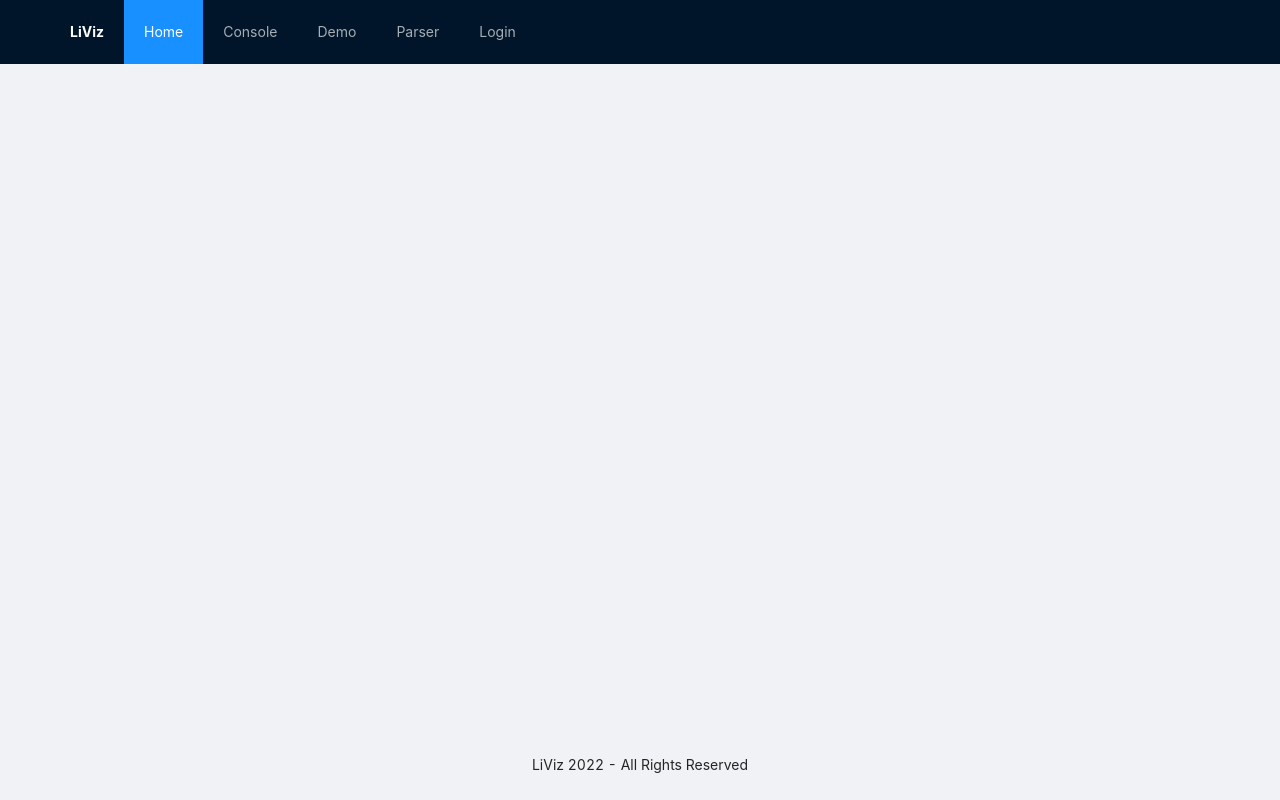
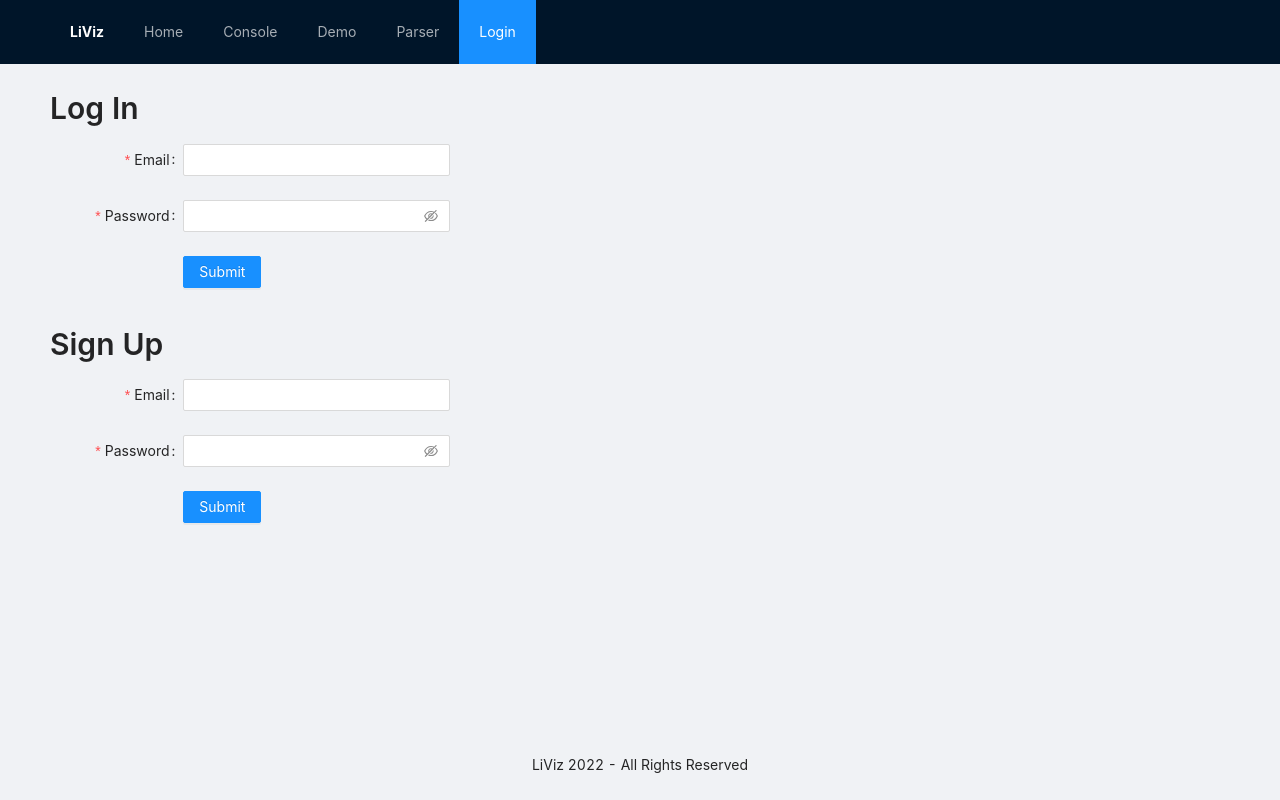
Before and after one commit to LiViz-cc/lvz-frontend, a React (Create React App) app: page /login in a window 1280 px wide. Built offline with nearby package versions, Linux system fonts and the light colour scheme.

Commit message:
add feature: introduce redux

```diff
--- a/package.json
+++ b/package.json
@@ -4,6 +4,7 @@
   "private": true,
   "dependencies": {
     "@ant-design/icons": "^4.7.0",
+    "@reduxjs/toolkit": "^1.8.2",
     "@testing-library/jest-dom": "^5.16.4",
     "@testing-library/react": "^13.0.1",
     "@testing-library/user-event": "^13.5.0",
@@ -16,6 +17,7 @@
     "echarts": "^5.3.2",
     "react": "^18.0.0",
     "react-dom": "^18.0.0",
+    "react-redux": "^8.0.2",
     "react-router-dom": "^6.3.0",
     "react-scripts": "5.0.1",
     "typescript": "^4.6.3",
--- a/src/components/layouts/Content.tsx
+++ b/src/components/layouts/Content.tsx
@@ -7,6 +7,7 @@ import Home from '../pages/Home';
 import Console from '../pages/Console';
 import Demo from '../pages/Demo';
 import Parser from '../pages/Parser';
+import Login from '../pages/Login';
 
 const Content: FC = () => (
   <Layout.Content className="lvz-content">
@@ -15,6 +16,7 @@ const Content: FC = () => (
       <Route element={<Console />} path="/console" />
       <Route element={<Demo />} path="/demo" />
       <Route element={<Parser />} path="/parser" />
+      <Route element={<Login />} path="/login" />
     </Routes>
   </Layout.Content>
 );
--- a/src/components/layouts/Header.tsx
+++ b/src/components/layouts/Header.tsx
@@ -17,6 +17,8 @@ const Header: FC = () => {
       setCurrent('demo');
     } else if (pathname.startsWith('/parser')) {
       setCurrent('parser');
+    } else if (pathname.startsWith('/login')) {
+      setCurrent('login');
     } else if (pathname.startsWith('/')) {
       setCurrent('home');
     }
--- /dev/null
+++ b/src/components/pages/Login.tsx
@@ -0,0 +1,134 @@
+/* eslint-disable no-underscore-dangle */
+import React, { FC, useEffect, useState } from 'react';
+import axios from 'axios';
+import * as echarts from 'echarts';
+import {
+  Typography, Form, Input, Checkbox, Button, Tabs, Table, Tag,
+  Select, Slider, Row, Col,
+} from 'antd';
+import FormItem from 'antd/lib/form/FormItem';
+
+const BACKEND_URL = process.env.REACT_APP_BACKEND_URL;
+
+const { Title, Paragraph } = Typography;
+const { TabPane } = Tabs;
+const { Column } = Table;
+
+type User = {
+  _id: {
+    $oid: string
+  },
+  email: string,
+};
+
+const Login: FC = () => {
+  const [user, setUser] = useState<User | null>(null);
+  const [token, setToken] = useState<string | null>(null);
+
+  const login = (values: any) => {
+    axios
+      .post(`${BACKEND_URL}/auth/login`, values)
+      .then((response) => {
+        setToken(response.data.token);
+        setUser(response.data.user);
+      })
+      .catch((error) => {
+        console.log(error);
+      });
+  };
+
+  const signup = (values: any) => {
+    axios
+      .post(`${BACKEND_URL}/auth/signup`, values)
+      .then((response) => {
+        console.log(response);
+      })
+      .catch((error) => {
+        console.log(error);
+      });
+  };
+
+  return (
+    <Typography>
+      <Title level={2}>Log In</Title>
+      <Paragraph>
+        {
+          user
+            ? (
+              <div>
+                <p>
+                  {`Welcome ${user.email}!`}
+                </p>
+                <p>
+                  {`User id: ${user._id.$oid}`}
+                </p>
+              </div>
+            )
+            : (
+              <Form
+                name="login"
+                labelCol={{ span: 8 }}
+                wrapperCol={{ span: 16 }}
+                initialValues={{ remember: true }}
+                onFinish={login}
+                autoComplete="off"
+                style={{ width: '400px' }}
+              >
+                <Form.Item
+                  label="Email"
+                  name="email"
+                  rules={[{ required: true, message: 'Please input your email address!' }]}
+                >
+                  <Input />
+                </Form.Item>
+                <Form.Item
+                  label="Password"
+                  name="password"
+                  rules={[{ required: true, message: 'Please input your password!' }]}
+                >
+                  <Input.Password />
+                </Form.Item>
+                <Form.Item wrapperCol={{ offset: 8, span: 16 }}>
+                  <Button type="primary" htmlType="submit">
+                    Submit
+                  </Button>
+                </Form.Item>
+              </Form>
+            )
+        }
+      </Paragraph>
+      <Title level={2}>Sign Up</Title>
+      <Form
+        name="signup"
+        labelCol={{ span: 8 }}
+        wrapperCol={{ span: 16 }}
+        initialValues={{ remember: true }}
+        onFinish={signup}
+        autoComplete="off"
+        style={{ width: '400px' }}
+      >
+        <Form.Item
+          label="Email"
+          name="email"
+          rules={[{ required: true, message: 'Please input your email address!' }]}
+        >
+          <Input />
+        </Form.Item>
+        <Form.Item
+          label="Password"
+          name="password"
+          rules={[{ required: true, message: 'Please input your password!' }]}
+        >
+          <Input.Password />
+        </Form.Item>
+        <Form.Item wrapperCol={{ offset: 8, span: 16 }}>
+          <Button type="primary" htmlType="submit">
+            Submit
+          </Button>
+        </Form.Item>
+      </Form>
+    </Typography>
+  );
+};
+
+export default Login;
--- a/src/index.tsx
+++ b/src/index.tsx
@@ -1,7 +1,11 @@
 import React from 'react';
 import ReactDOM from 'react-dom/client';
 import { BrowserRouter } from 'react-router-dom';
+import { TypedUseSelectorHook, useDispatch, useSelector } from 'react-redux';
 import reportWebVitals from './reportWebVitals';
+
+import type { RootState, AppDispatch } from './redux/store';
+
 import './index.css';
 
 import App from './App';
--- /dev/null
+++ b/src/utils/hooks.ts
@@ -0,0 +1,6 @@
+import { TypedUseSelectorHook, useDispatch, useSelector } from 'react-redux';
+import type { RootState, AppDispatch } from '../redux/store';
+
+// Use throughout your app instead of plain `useDispatch` and `useSelector`
+export const useAppDispatch: () => AppDispatch = useDispatch;
+export const useAppSelector: TypedUseSelectorHook<RootState> = useSelector;
```
Also changed, not shown: src/features/user/User.tsx (added, +13 -0 lines), src/features/user/userSlice.tsx (added, +43 -0 lines), src/redux/actions/userActions.tsx (added, +50 -0 lines), src/redux/reducers/userReducer.tsx (added, +35 -0 lines), src/redux/store.tsx (added, +13 -0 lines), src/redux/types.tsx (added, +9 -0 lines), 1 other file (tests, documents, lock files or other folders).
